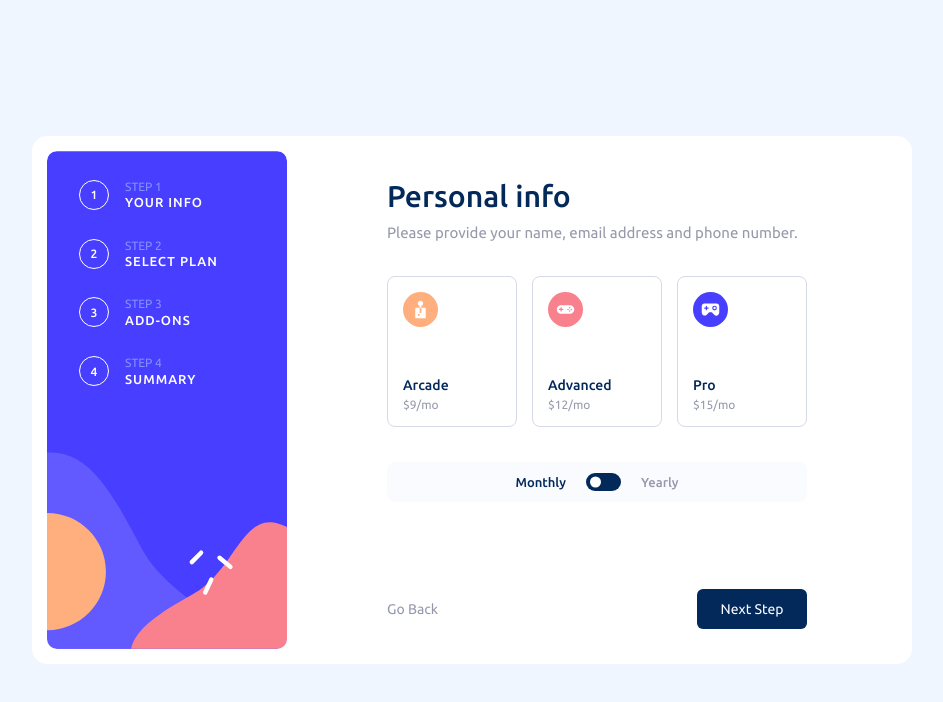
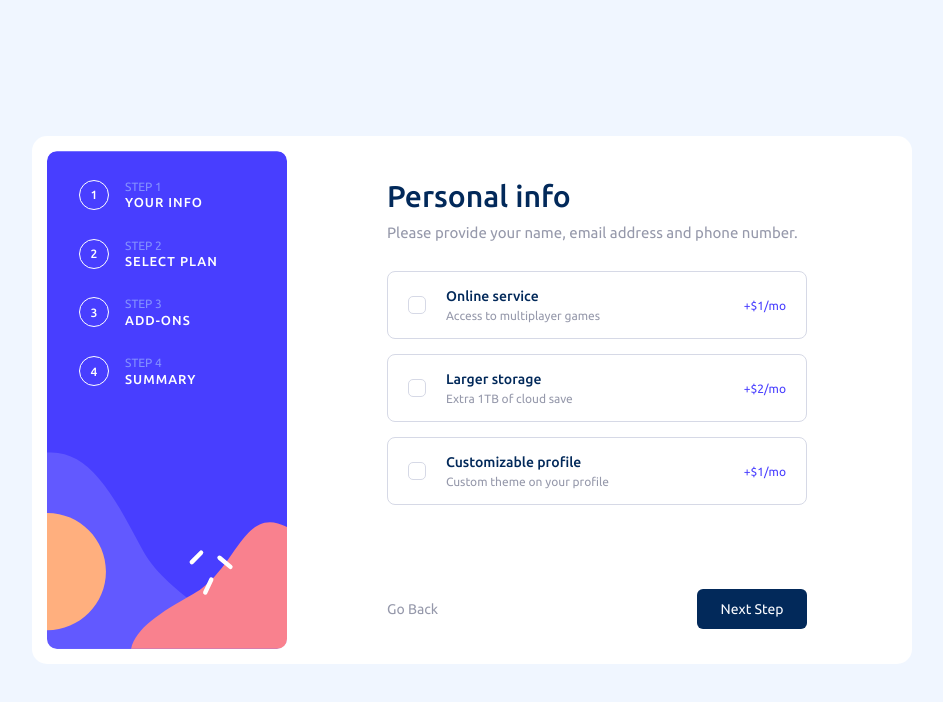
Before and after one commit to AAAnanastya/multi-step-form, a React (Create React App) app: page / in a window 1280 px wide. Shown: the top 702 px of the page, without its empty margins (168-1111 px from the left). Built offline with nearby package versions, Linux system fonts and the light colour scheme.

Commit message:
Add rough Add-ons section

```diff
--- /dev/null
+++ b/src/сomponents/Form/AddOnsSelection/AddOnsItem.jsx
@@ -0,0 +1,22 @@
+import { useState } from 'react';
+
+import styles from './AddOnsItem.module.css';
+
+export default function AddOnsItem({ name, description, price, billing }) {
+  const [selected, setSelected] = useState(false);
+
+  const handleSelector = () => setSelected(!selected);
+
+  return (
+    <button className={`${styles['add-ons-item']} ${selected ? styles.selected : ''}`} onClick={handleSelector}>
+      <div className={styles.checkmark}></div>
+      <div className={styles['add-ons-description']}>
+        <h3>{name}</h3>
+        <p>{description}</p>
+      </div>
+      <p className={styles.pricing}>
+        +${price}/{billing}
+      </p>
+    </button>
+  );
+}
--- /dev/null
+++ b/src/сomponents/Form/AddOnsSelection/AddOnsItem.module.css
@@ -0,0 +1,85 @@
+.add-ons-item {
+  height: 68px;
+  width: 100%;
+  border-radius: 8px;
+  border: 1px solid var(--color-light-gray);
+  background-color: var(--color-white);
+  transition: border 0.3s ease-in-out;
+  display: flex;
+  align-items: center;
+  padding: 0 20px;
+}
+
+.add-ons-item:hover {
+  border: 1px solid var(--color-purplish-blue);
+}
+
+.selected {
+  border: 1px solid var(--color-purplish-blue);
+  background-color: var(--color-alabaster);
+}
+
+.checkmark {
+  width: 18px;
+  height: 18px;
+  border-radius: 5px;
+  border: 1px solid var(--color-light-gray);
+  position: relative;
+  margin-right: 20px;
+}
+
+.add-ons-item.selected .checkmark {
+  background-color: var(--color-purplish-blue);
+  border: 1px solid var(--color-purplish-blue);
+}
+
+.add-ons-item.selected .checkmark::before {
+  content: '';
+  position: absolute;
+  width: 2px;
+  height: 5px;
+  background-color: var(--color-alabaster);
+  top: 7px;
+  left: 4px;
+  transform: rotate(-45deg);
+}
+
+.add-ons-item.selected .checkmark::after {
+  content: '';
+  position: absolute;
+  width: 2px;
+  height: 10px;
+  background-color: var(--color-alabaster);
+  top: 3px;
+  left: 8px;
+  transform: rotate(45deg);
+}
+
+.add-ons-description {
+  display: flex;
+  flex-direction: column;
+  align-items: flex-start;
+  gap: 5px;
+}
+
+.add-ons-description h3 {
+  font-family: 'Ubuntu';
+  font-weight: 500;
+  font-size: 14px;
+  color: var(--color-marine-blue);
+}
+
+.add-ons-description p {
+  font-family: 'Ubuntu';
+  font-weight: 400;
+  font-size: 12px;
+  color: var(--color-cool-gray);
+}
+
+.pricing {
+  margin-left: auto;
+  font-family: 'Ubuntu';
+  font-weight: 400;
+  font-size: 12px;
+  color: var(--color-purplish-blue);
+}
--- /dev/null
+++ b/src/сomponents/Form/AddOnsSelection/AddOnsSelection.jsx
@@ -0,0 +1,12 @@
+import AddOnsItem from './AddOnsItem';
+import styles from './AddOnsSelection.module.css';
+
+export default function AddOnsSelection() {
+  return (
+    <div className={styles['add-ons-container']}>
+      <AddOnsItem name="Online service" description="Access to multiplayer games" price="1" billing="mo" />
+      <AddOnsItem name="Larger storage" description="Extra 1TB of cloud save" price="2" billing="mo" />
+      <AddOnsItem name="Customizable profile" description="Custom theme on your profile" price="1" billing="mo" />
+    </div>
+  );
+}
--- /dev/null
+++ b/src/сomponents/Form/AddOnsSelection/AddOnsSelection.module.css
@@ -0,0 +1,5 @@
+.add-ons-container {
+  display: flex;
+  flex-direction: column;
+  gap: 15px;
+}
--- a/src/сomponents/Form/FormInputField.jsx
+++ b/src/сomponents/Form/FormInputField.jsx
@@ -1,6 +1,7 @@
+import AddOnsSelection from './AddOnsSelection/AddOnsSelection';
 import styles from './FormInputField.module.css';
 // import PersonalInfoInput from './PersonalInfo/PersonalInfoInput';
-import PlanSelection from './PlanSelection/PlanSelection';
+// import PlanSelection from './PlanSelection/PlanSelection';
 
 export default function FormInputField() {
   return (
@@ -8,7 +9,8 @@ export default function FormInputField() {
       <h1 className={styles.title}>Personal info</h1>
       <h2 className={styles.subtitle}>Please provide your name, email address and phone number.</h2>
       {/* <PersonalInfoInput /> */}
-      <PlanSelection />
+      {/* <PlanSelection /> */}
+      <AddOnsSelection />
     </div>
   );
 }
```
